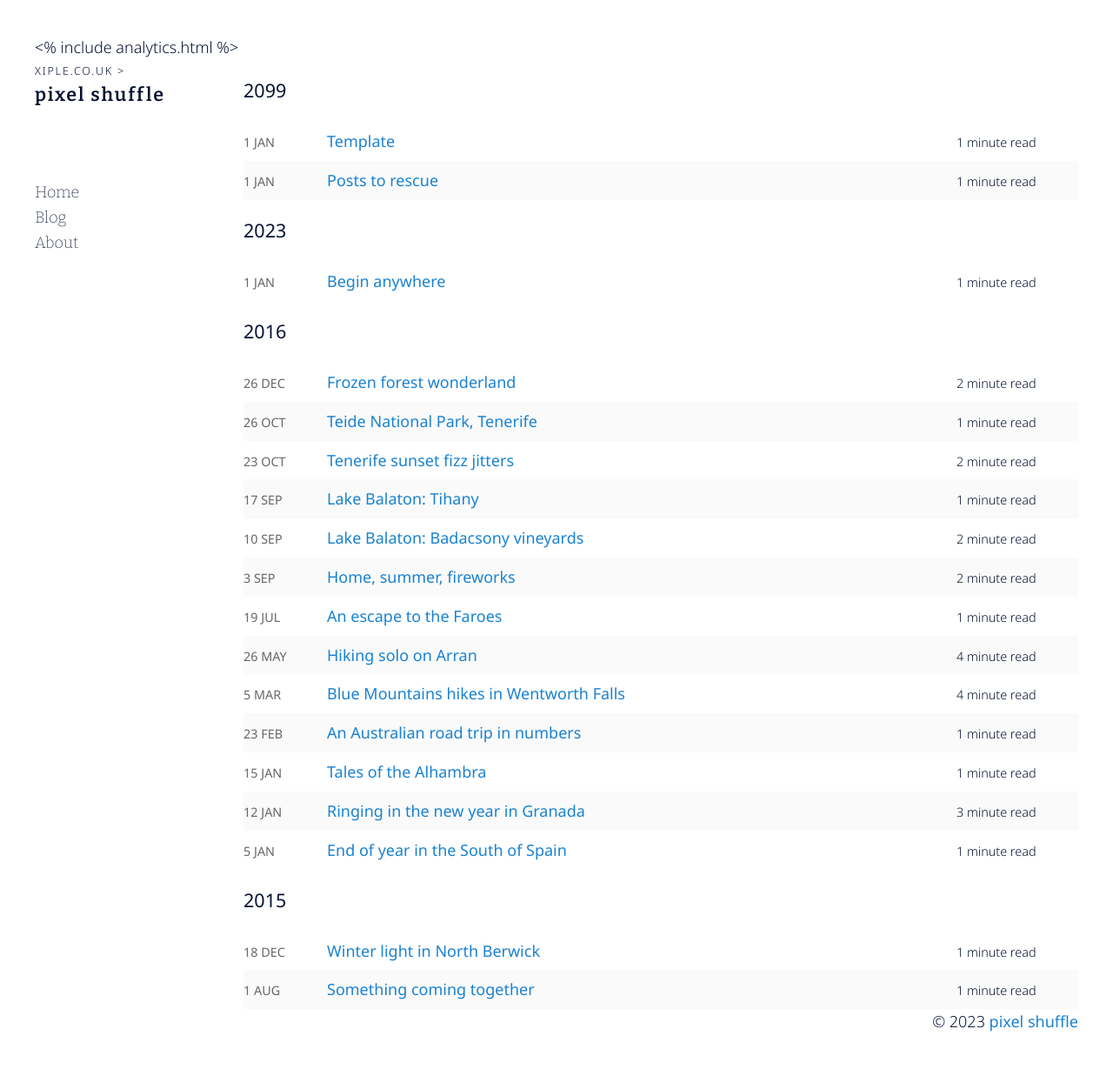
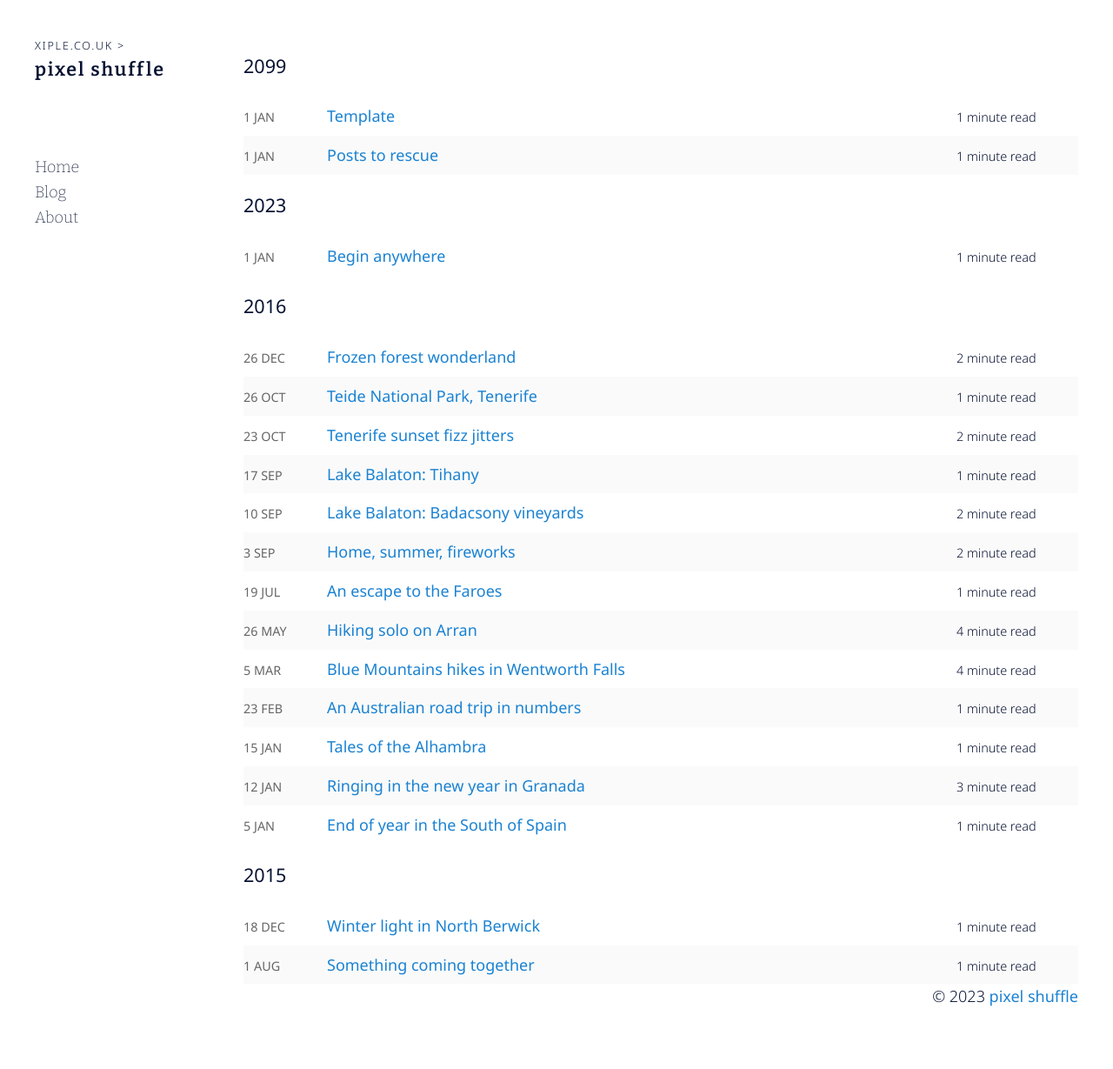
Before and after one commit to dopamine/xiple.blog, a Jekyll site: the page built from index.md, in a window 1280 px wide. Shown: the whole page at 87% size. Built offline with Jekyll 4.4.1, drawn with Linux system fonts in a browser that asks for light colours; after the commit the page ends 1200 px from its top, so only the background shows below that; part of the change alters nothing that is shown.

Commit message:
Fix analytics tag include typo 😭

```diff
--- a/_includes/head.html
+++ b/_includes/head.html
@@ -1,5 +1,5 @@
 <head>
-  <% include analytics.html %>
+  {% include analytics.html %}
   <meta charset="utf-8">
   <meta name="viewport" content="width=device-width, initial-scale=1">
   <meta name="author" content="{{ site.author.name }}">
```
